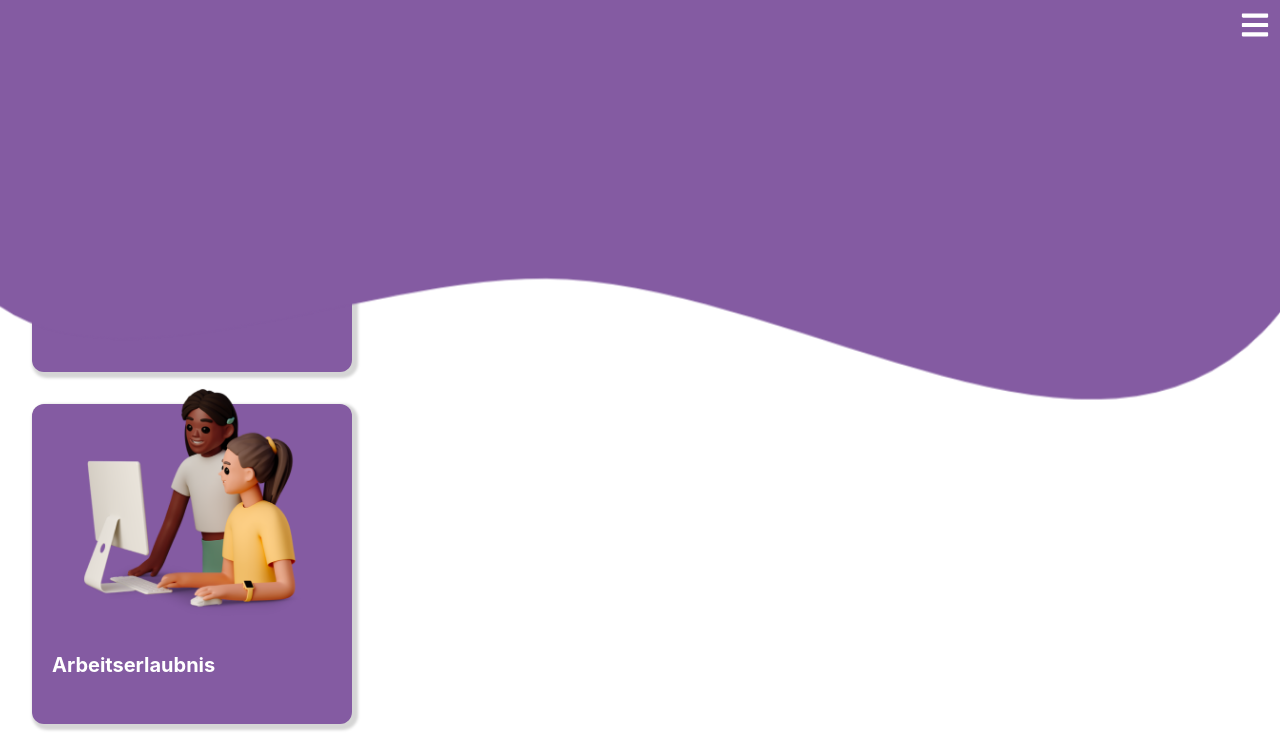
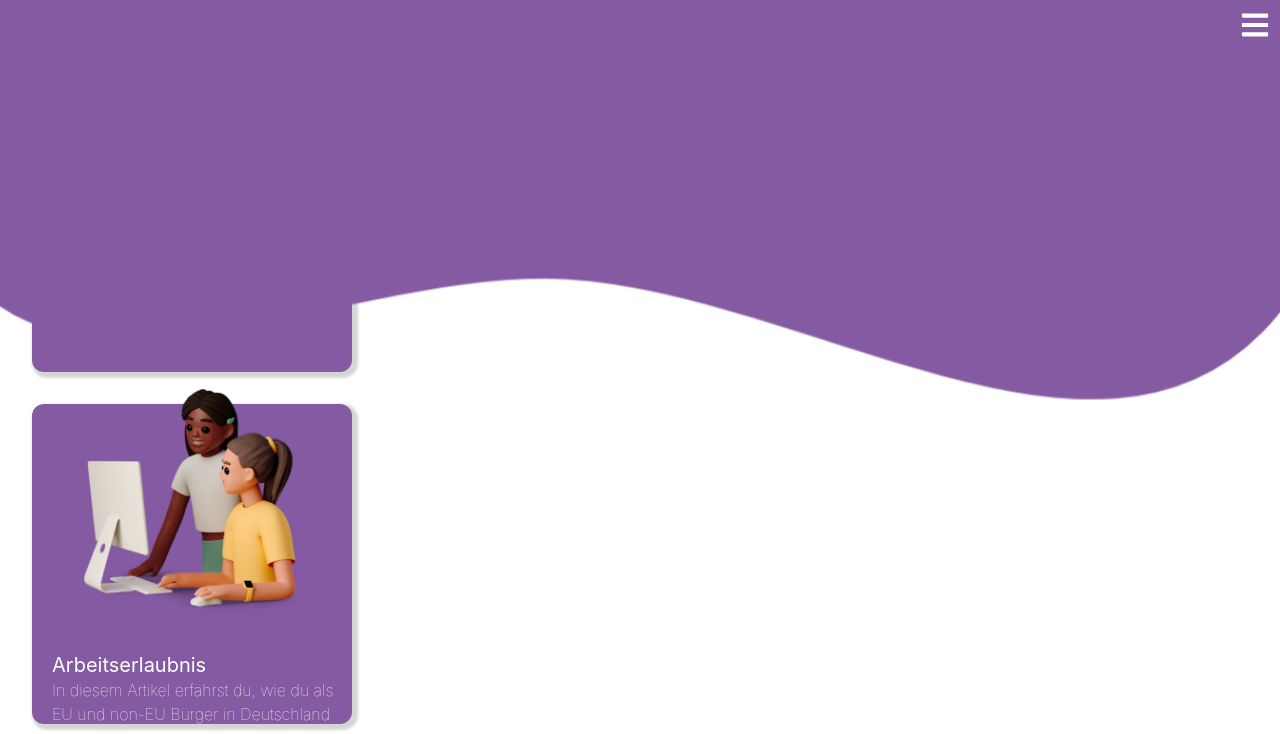
Before and after one commit to xSilentStorm313/Projekt-Web, a React (Create React App) app in the folder webapp/: page /start in a window 1280 px wide. Shown: the top 734 px of the page. Built offline with nearby package versions, Linux system fonts and the light colour scheme.

Commit message:
beschreiben hinzugefügt; Schriftgrößen angepasst

```diff
--- a/webapp/src/Hauptseite.css
+++ b/webapp/src/Hauptseite.css
@@ -1,3 +1,8 @@
+:root { font-family: 'Inter', sans-serif; }
+@supports (font-variation-settings: normal) {
+  :root { font-family: 'Inter var', sans-serif; }
+}
+
 .headerWellelila {
   width: 100%;
   height: auto;
@@ -38,10 +43,19 @@ img{
 .beschreibung{
   text-align: left;
   font-weight: lighter;
+  line-height: 1px;
+  font-family: 'Inter', sans-serif;
+  font-size: 16px;
 }
 
 span{
   text-align: left;
   padding-left: 20px;
-  font-weight: bold;
+  font-weight: medium;
+  font-size: 20px;
+  font-family: 'Inter', sans-serif;
 }
+
+.formular{
+  margin-bottom: 0px;
+}
--- a/webapp/src/components/Beiträge.js
+++ b/webapp/src/components/Beiträge.js
@@ -9,24 +9,25 @@ import wohnen from "./images/wohnen.svg";
 export default function Button() {
   return (
     <div>
-          <br className="abstand"/>
+      <br className="abstand" />
       <a href="/beitrag"><span className="buttonbeitrag">
-            <img src={formular} className="formular" alt="formular" /> Kindergeld <p className="beschreibung">Frage zu Absatz 3</p> </span></a>
+        <img src={formular} className="formular" alt="formular"/> Kindergeld  <span className="beschreibung"> <br />Frage zu Absatz 3</span> </span></a>
 
       <a href="/arbeitserlaubnis"><span className="buttonbeitrag">
-            <img src={arbeitserlaubnis} className="formular" alt="formular"/>Arbeitserlaubnis</span></a>
+        <img src={arbeitserlaubnis} className="formular" alt="formular"/>Arbeitserlaubnis <span className="beschreibung"> <br />In diesem Artikel erfährst du,
+          wie du als EU und non-EU Bürger in Deutschland arbeiten kannst</span> </span></a>
 
       <a href="/beitrag"><span className="buttonbeitrag">
-            <img src={anerkennung} className="formular" alt="formular"/>Anerkennung der Abschlüsse</span></a>
+        <img src={anerkennung} className="formular" alt="formular" />Anerkennung der Abschlüsse</span></a>
 
       <a href="/asylantrag"><span className="buttonbeitrag">
-            <img src={asylbeantragen} className="formular" alt="formular"/>Asyl beantragen</span></a>
+        <img src={asylbeantragen} className="formular" alt="formular" />Asyl beantragen</span></a>
 
       <a href="/beitrag"><span className="buttonbeitrag">
-            <img src={sportverein} className="formular" alt="formular"/>Vereinsanmeldung</span></a>
+        <img src={sportverein} className="formular" alt="formular" />Vereinsanmeldung</span></a>
 
       <a href="/beitrag"><span className="buttonbeitrag">
-            <img src={wohnen} className="formular" alt="formular"/>Beantragen Wohngeld</span></a>
+        <img src={wohnen} className="formular" alt="formular" />Beantragen Wohngeld</span></a>
     </div>
   );
 }
```
Lines whose indentation alone changed are shown as unchanged.
